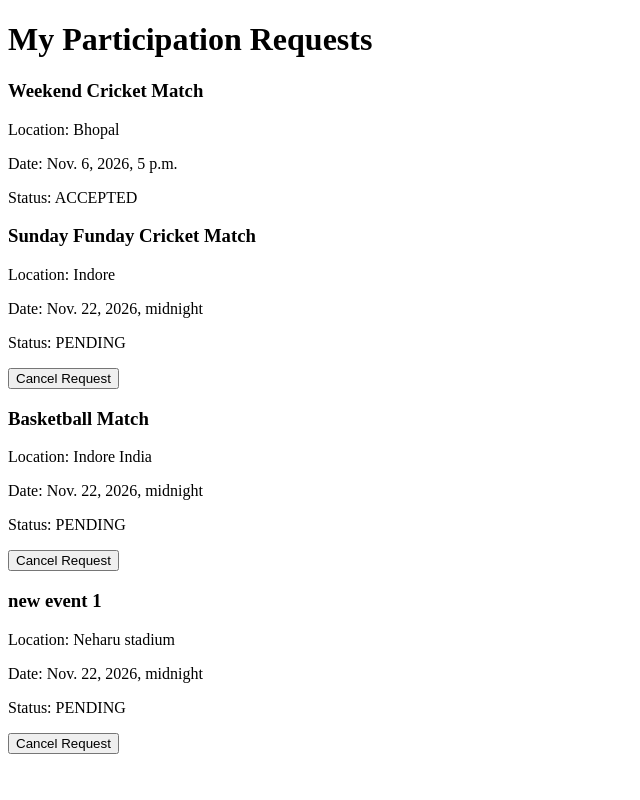
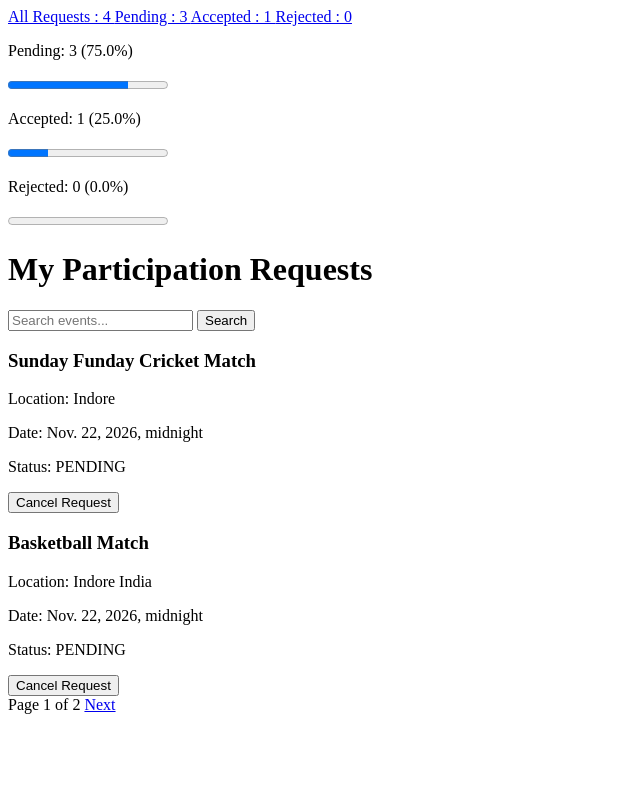
Before and after one commit to mridul01r/JoinUp, a Django app: page /participation/my-requests/?status=PENDING in a window 1280 px wide. Shown: the whole page, without its empty margins (0-640 px from the left). Run offline with Django 5.2, Linux system fonts and the light colour scheme; a user stored in the database is signed in; data comes from the database, SQL or seed files in the repository; both versions use the stored data as it was after the commit.

Commit message:
feat: enhance participation dashboard with statistics, search and pagination

```diff
--- a/events/views.py
+++ b/events/views.py
@@ -11,6 +11,7 @@ from datetime import date
 from .models import Event
 from .models import Category
 from .forms import EventForm
+
 
 @login_required
 def home(request):
--- a/participation/templates/participation/my_requests.html
+++ b/participation/templates/participation/my_requests.html
@@ -1,13 +1,65 @@
 <!DOCTYPE html>
 <html lang="en">
+
 <head>
     <meta charset="UTF-8">
     <meta name="viewport" content="width=device-width, initial-scale=1.0">
     <title>My Participation Requests</title>
 </head>
+
 <body>
 
+
+    <div class="request-filters">
+        <div>
+            <a href="{% url 'my_requests' %}">
+                All Requests : {{ total_request }}
+            </a>
+            <a href="?status=PENDING">
+                Pending : {{ pending_count }}
+            </a>
+            <a href="?status=ACCEPTED">
+                Accepted : {{ accepted_count }}
+            </a>
+            <a href="?status=REJECTED">
+                Rejected : {{ rejected_count }}
+            </a>
+        </div>
+
+
+        <div>
+            <p>Pending: {{ pending_count }} ({{ pending_rate }}%)</p>
+            <progress value="{{ pending_rate }}" max="100"></progress>
+        </div>
+
+        <div>
+            <p>Accepted: {{ accepted_count }} ({{ accepted_rate }}%)</p>
+            <progress value="{{ accepted_rate }}" max="100"></progress>
+        </div>
+
+        <div>
+            <p>Rejected: {{ rejected_count }} ({{ rejected_rate }}%)</p>
+            <progress value="{{ rejected_rate }}" max="100"></progress>
+        </div>
+
+
+
+    </div>
+
+
     <h1>My Participation Requests</h1>
+    <form method="GET" action="{% url 'my_requests' %}">
+        <input
+            type="text"
+            name="q"
+            placeholder="Search events..."
+            value="{{ search_query }}"
+        >
+
+        <button type="submit">
+             Search
+        </button>
+    </form>
 
     {% for my_participation in my_participations %}
     <div>
@@ -29,5 +81,26 @@
     <h2>You haven't requested to join any events yet.</h2>
     {% endfor %}
 
+    <div class="pagination">
+
+        {% if page_obj.has_previous %}
+            <a href="?page={{ page_obj.previous_page_number }}&q={{ search_query }}&status={{ status_filter }}">
+                Previous
+            </a>
+        {% endif %}
+
+        <span>
+            Page {{ page_obj.number }} of {{ page_obj.paginator.num_pages }}
+        </span>
+
+        {% if page_obj.has_next %}
+            <a href="?page={{ page_obj.next_page_number }}&q={{ search_query }}&status={{ status_filter }}">
+                Next
+            </a>
+        {% endif %}
+
+    </div>
+
 </body>
+
 </html>
--- a/participation/views.py
+++ b/participation/views.py
@@ -2,56 +2,60 @@ from django.shortcuts import get_object_or_404, redirect, render
 from django.contrib.auth.decorators import login_required
 from django.views.decorators.http import require_POST
 from django.contrib import messages
+from django.db.models import Count, Q
+from django.core.paginator import Paginator
 from .models import Participation
 from events.models import Event
 
 
 @login_required
 @require_POST
-def accept_request(request, participation_id) :
+def accept_request(request, participation_id):
     participation = get_object_or_404(Participation, id=participation_id)
 
-    if request.user == participation.event.created_by :
+    if request.user == participation.event.created_by:
         if participation.event.status != 'OPEN':
-            messages.error(request, "This event is not open for participation.")
+            messages.error(
+                request, "This event is not open for participation.")
             return redirect(
                 'event_detail',
                 event_id=participation.event.id
             )
 
-        if participation.status == 'PENDING' :
+        if participation.status == 'PENDING':
             accepted_participation = participation.event.participation_requests.filter(
                 status='ACCEPTED'
             ).count()
 
-
-            if accepted_participation < participation.event.max_participants :
+            if accepted_participation < participation.event.max_participants:
                 participation.status = 'ACCEPTED'
 
-                if accepted_participation + 1 == participation.event.max_participants :
-                    participation.event.status='FULL'
+                if accepted_participation + 1 == participation.event.max_participants:
+                    participation.event.status = 'FULL'
                     participation.event.save()
 
                 participation.save()
-                messages.success(request, "Participation request Accepted successfully.")
+                messages.success(
+                    request, "Participation request Accepted successfully.")
                 return redirect(
                     'event_detail',
                     event_id=participation.event.id
                 )
-            else :
+            else:
                 messages.error(request, "Event is full.")
                 return redirect(
                     'event_detail',
                     event_id=participation.event.id
                 )
-        else :
+        else:
             messages.error(request, "There Is No Pending Or New Request")
             return redirect(
                 'event_detail',
                 event_id=participation.event.id
             )
-    else :
-        messages.error(request, "Only the event creator can manage participation requests.")
+    else:
+        messages.error(
+            request, "Only the event creator can manage participation requests.")
         return redirect(
             'event_detail',
             event_id=participation.event.id
@@ -60,27 +64,29 @@ def accept_request(request, participation_id) :
 
 @login_required
 @require_POST
-def reject_request(request, participation_id) :
+def reject_request(request, participation_id):
     participation = get_object_or_404(Participation, id=participation_id)
 
-    if request.user == participation.event.created_by :
-        if participation.status == 'PENDING' :
+    if request.user == participation.event.created_by:
+        if participation.status == 'PENDING':
             participation.status = 'REJECTED'
             participation.save()
-            messages.success(request, "Participation request rejected successfully.")
+            messages.success(
+                request, "Participation request rejected successfully.")
             return redirect(
                 'event_detail',
                 event_id=participation.event.id
             )
 
-        else :
+        else:
             messages.error(request, "There Is No Pending Or New Request")
             return redirect(
                 'event_detail',
                 event_id=participation.event.id
             )
-    else :
-        messages.error(request, "Only the event creator can manage participation requests.")
+    else:
+        messages.error(
+            request, "Only the event creator can manage participation requests.")
         return redirect(
             'event_detail',
             event_id=participation.event.id
@@ -95,17 +101,19 @@ def request_to_join(request, event_id):
         messages.error(request, "You cannot join your own event.")
         return redirect('event_detail', event_id=event.id)
 
-    if event.status == 'OPEN' :
-        accepted_participation = event.participation_requests.filter(status='ACCEPTED').count()
+    if event.status == 'OPEN':
+        accepted_participation = event.participation_requests.filter(
+            status='ACCEPTED').count()
 
-        if accepted_participation < event.max_participants :
+        if accepted_participation < event.max_participants:
             participation, created = Participation.objects.get_or_create(
                 user=request.user,
                 event=event,
                 defaults={'status': 'PENDING'}
             )
             if created:
-                messages.success(request, "Your request has been sent successfully.")
+                messages.success(
+                    request, "Your request has been sent successfully.")
                 return redirect('event_detail', event_id=event.id)
 
             else:
@@ -113,7 +121,8 @@ def request_to_join(request, event_id):
                     participation.status = 'PENDING'
                     participation.save()
 
-                    messages.success(request, "Your request has been sent again successfully.")
+                    messages.success(
+                        request, "Your request has been sent again successfully.")
                     return redirect('event_detail', event_id=event.id)
 
                 else:
@@ -122,12 +131,14 @@ def request_to_join(request, event_id):
                         "Your request already exists. Wait for the owner to change its status."
                     )
                     return redirect('event_detail', event_id=event.id)
-        else :
-            messages.error(request, 'You can not join because Event is already full')
+        else:
+            messages.error(
+                request, 'You can not join because Event is already full')
             return redirect('event_detail', event_id=event.id)
-    else :
+    else:
         messages.error(request, 'Event is already full or closed by the owner')
         return redirect('event_detail', event_id=event.id)
+
 
 @login_required
 def owner_requests(request):
@@ -142,14 +153,90 @@ def owner_requests(request):
         {'pending_requests': pending_requests}
     )
 
+
 @login_required
 def my_requests(request):
-    my_participations = Participation.objects.filter(user=request.user)
+
+    my_participations = Participation.objects.filter(
+        user=request.user
+    ).select_related(
+        'event',
+        'event__category'
+    )
+
+    statistics = my_participations.aggregate(
+        pending_count=Count(
+            'id',
+            filter=Q(status='PENDING')
+        ),
+        accepted_count=Count(
+            'id',
+            filter=Q(status='ACCEPTED')
+        ),
+        rejected_count=Count(
+            'id',
+            filter=Q(status='REJECTED')
+        )
+    )
+
+    total_request = my_participations.count()
+    status_filter = request.GET.get('status', '')
+
+    accepted_rate = 0
+    rejected_rate = 0
+    pending_rate = 0
+
+    if total_request > 0:
+        accepted_rate = (
+            statistics['accepted_count'] / total_request
+        ) * 100
+
+        rejected_rate = (
+            statistics['rejected_count'] / total_request
+        ) * 100
+
+        pending_rate = (
+            statistics['pending_count'] / total_request
+        ) * 100
+
+    accepted_rate = round(accepted_rate, 2)
+    rejected_rate = round(rejected_rate, 2)
+    pending_rate = round(pending_rate, 2)
+
+    search_query = request.GET.get('q', '')
+
+    if search_query:
+        my_participations = my_participations.filter(
+            event__title__icontains=search_query
+        )
+
+    if status_filter:
+        my_participations = my_participations.filter(
+            status=status_filter
+        )
+
+    paginator = Paginator(my_participations, 2)
+    page_number = request.GET.get('page')
+    page_obj = paginator.get_page(page_number)
+
     return render(
         request,
         'participation/my_requests.html',
-        {'my_participations': my_participations}
+        {
+            'status_filter': status_filter,
+            'pending_count': statistics['pending_count'],
+            'accepted_count': statistics['accepted_count'],
+            'rejected_count': statistics['rejected_count'],
+            'total_request': total_request,
+            'accepted_rate': accepted_rate,
+            'rejected_rate': rejected_rate,
+            'pending_rate': pending_rate ,
+            'search_query': search_query,
+            'page_obj': page_obj,
+            'my_participations': page_obj,
+        }
     )
+
 
 @login_required
 @require_POST
```
Also changed, not shown: db.sqlite3. Lines whose indentation alone changed are shown as unchanged.
